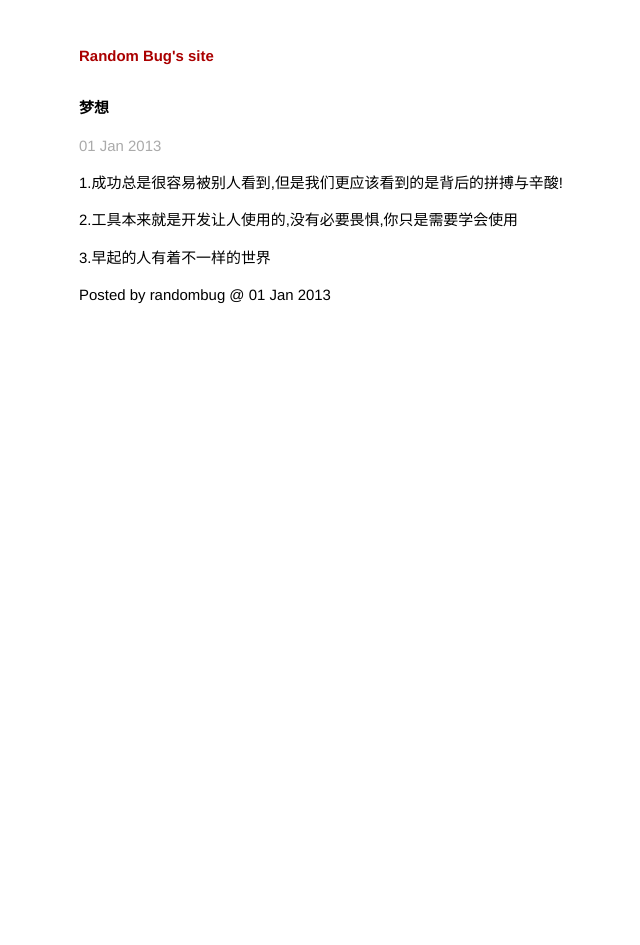
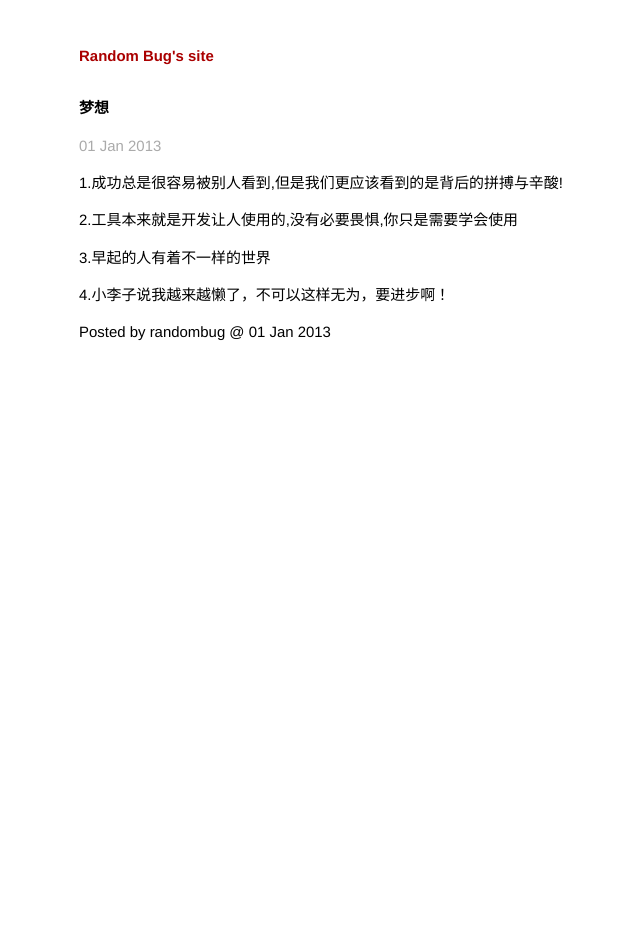
Before and after one commit to jfgong/jekyll_linteler, a Jekyll site: the page built from _posts/2013-01-01-what-you-want.markdown, in a window 1280 px wide. Shown: the whole page, without its empty margins (247-887 px from the left). Built offline with Jekyll 4.4.1, drawn with Linux system fonts in a browser that asks for light colours.

Commit message:
update from smartphone

```diff
--- a/_posts/2013-01-01-what-you-want.markdown
+++ b/_posts/2013-01-01-what-you-want.markdown
@@ -9,5 +9,7 @@ title: 梦想
 
 3.早起的人有着不一样的世界
 
+4.小李子说我越来越懒了，不可以这样无为，要进步啊！
+
 
 Posted by randombug @ {{ page.date | date_to_string }}
```
